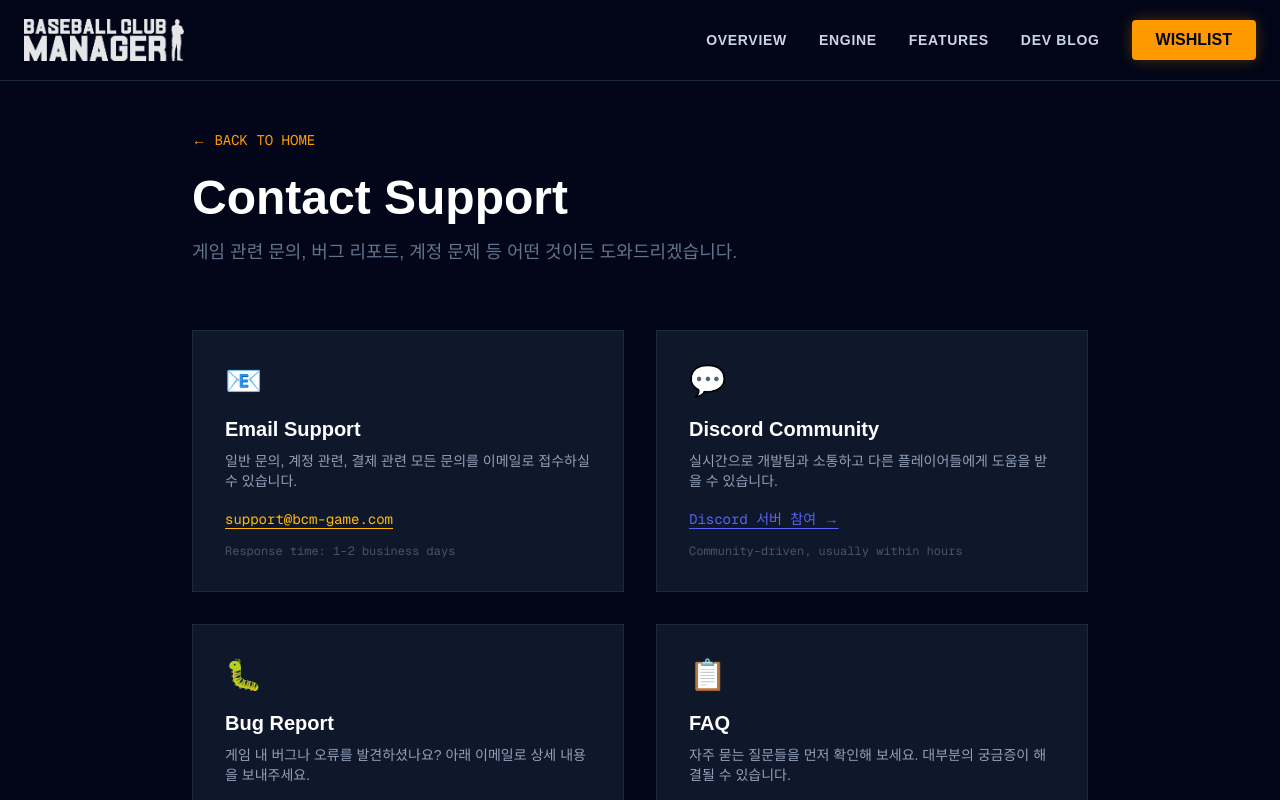
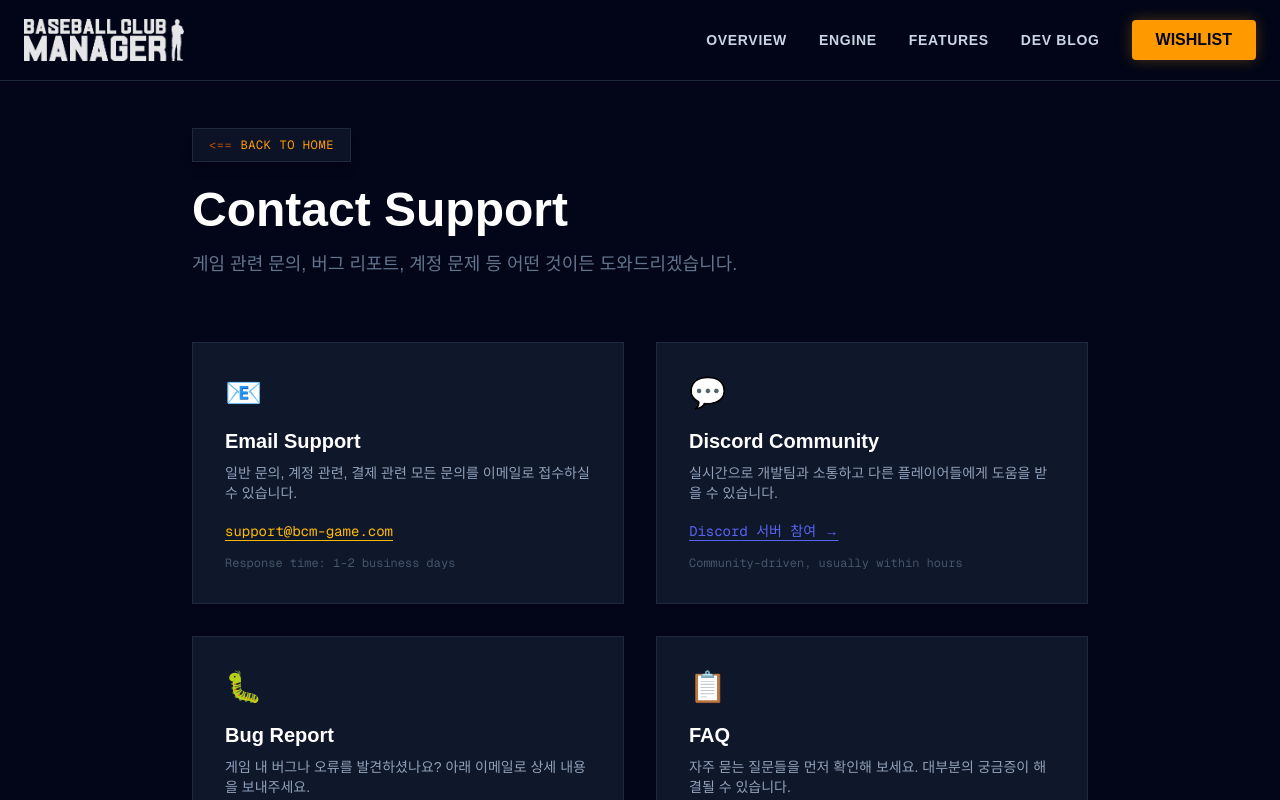
Before and after one commit to arotech-inc/bcm, a Next.js app: page /support in a window 1280 px wide. Shown: the top 800 px of the page. Built offline with nearby package versions, Linux system fonts and the light colour scheme.

Commit message:
Modify the button

```diff
--- a/app/blog/[slug]/page.tsx
+++ b/app/blog/[slug]/page.tsx
@@ -31,10 +31,10 @@ export default async function BcmBlogDetail({ params }: { params: Promise<{ slug
 
       <article className="max-w-4xl mx-auto relative z-10">
 
-        {/* 뒤로가기 링크 */}
+        {/* 홈으로 가기 링크 */}
         <div className="mb-10 inline-block border border-slate-800 bg-slate-900/80 px-4 py-2 hover:border-amber-500/50 transition-colors shadow-lg">
-          <Link href="/blog" className="text-amber-500 font-mono text-xs hover:text-amber-400 tracking-wider group flex items-center gap-2">
-            <span className="text-amber-700 transition-all group-hover:-translate-x-1">&lt;==</span> BACK TO ARCHIVES
+          <Link href="/" className="text-amber-500 font-mono text-xs hover:text-amber-400 tracking-wider group flex items-center gap-2">
+            <span className="text-amber-700 transition-all group-hover:-translate-x-1">&lt;==</span> BACK TO HOME
           </Link>
         </div>
 
--- a/app/privacy/page.tsx
+++ b/app/privacy/page.tsx
@@ -12,7 +12,11 @@ export default function PrivacyPolicyPage() {
       <div className="max-w-4xl mx-auto">
         {/* 헤더 */}
         <div className="mb-16">
-          <Link href="/" className="text-amber-500 hover:text-amber-400 font-mono text-sm mb-6 inline-block">← BACK TO HOME</Link>
+          <div className="mb-6 inline-block border border-slate-800 bg-slate-900/80 px-4 py-2 hover:border-amber-500/50 transition-colors shadow-lg">
+            <Link href="/" className="text-amber-500 font-mono text-xs hover:text-amber-400 tracking-wider group flex items-center gap-2">
+              <span className="text-amber-700 transition-all group-hover:-translate-x-1">&lt;==</span> BACK TO HOME
+            </Link>
+          </div>
           <h1 className="text-4xl md:text-5xl font-bold text-white mb-4">Privacy Policy</h1>
           <p className="text-slate-500 font-mono text-sm">Last Updated: March 1, 2026</p>
         </div>
--- a/app/support/page.tsx
+++ b/app/support/page.tsx
@@ -12,7 +12,11 @@ export default function SupportPage() {
       <div className="max-w-4xl mx-auto">
         {/* 헤더 */}
         <div className="mb-16">
-          <Link href="/" className="text-amber-500 hover:text-amber-400 font-mono text-sm mb-6 inline-block">← BACK TO HOME</Link>
+          <div className="mb-6 inline-block border border-slate-800 bg-slate-900/80 px-4 py-2 hover:border-amber-500/50 transition-colors shadow-lg">
+            <Link href="/" className="text-amber-500 font-mono text-xs hover:text-amber-400 tracking-wider group flex items-center gap-2">
+              <span className="text-amber-700 transition-all group-hover:-translate-x-1">&lt;==</span> BACK TO HOME
+            </Link>
+          </div>
           <h1 className="text-4xl md:text-5xl font-bold text-white mb-4">Contact Support</h1>
           <p className="text-slate-500 text-lg">게임 관련 문의, 버그 리포트, 계정 문제 등 어떤 것이든 도와드리겠습니다.</p>
         </div>
--- a/app/terms/page.tsx
+++ b/app/terms/page.tsx
@@ -12,7 +12,11 @@ export default function TermsOfServicePage() {
       <div className="max-w-4xl mx-auto">
         {/* 헤더 */}
         <div className="mb-16">
-          <Link href="/" className="text-amber-500 hover:text-amber-400 font-mono text-sm mb-6 inline-block">← BACK TO HOME</Link>
+          <div className="mb-6 inline-block border border-slate-800 bg-slate-900/80 px-4 py-2 hover:border-amber-500/50 transition-colors shadow-lg">
+            <Link href="/" className="text-amber-500 font-mono text-xs hover:text-amber-400 tracking-wider group flex items-center gap-2">
+              <span className="text-amber-700 transition-all group-hover:-translate-x-1">&lt;==</span> BACK TO HOME
+            </Link>
+          </div>
           <h1 className="text-4xl md:text-5xl font-bold text-white mb-4">Terms of Service</h1>
           <p className="text-slate-500 font-mono text-sm">Last Updated: March 1, 2026 &nbsp;|&nbsp; Effective: March 15, 2026</p>
         </div>
```
